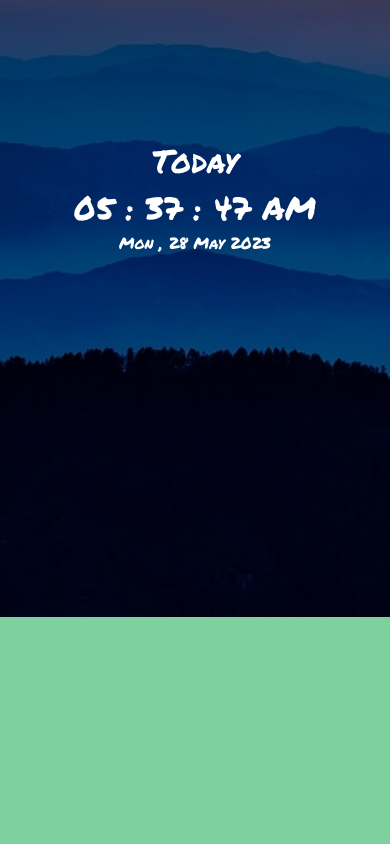
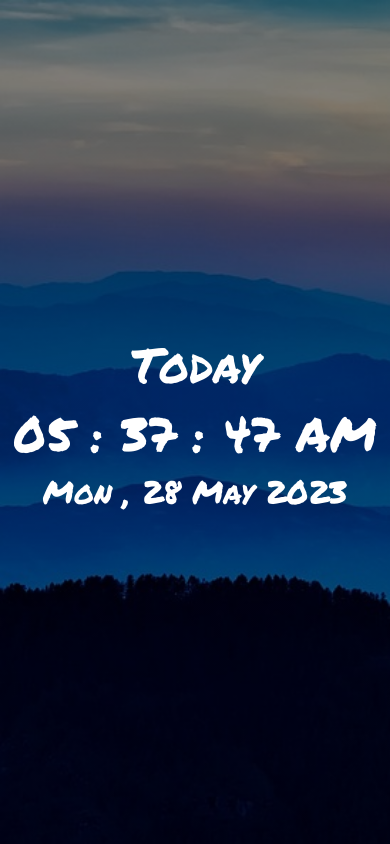
Before and after one commit to Feisal2023/Digital-Clock-Project, a plain HTML site: page index.html in a window 390 px wide. Drawn offline with Linux system fonts and the light colour scheme.

Commit message:
updated successfully

```diff
--- a/css/styl.css
+++ b/css/styl.css
@@ -44,14 +44,14 @@ body {
 @media (max-width: 500px) {
   .container {
     width: 100vw;
-    height: 100vw;
+    height: 100hw;
   }
   #today, #time {
     color: #fff;
-    font-size: 2rem;
+    font-size: 3rem;
   }
   #date {
     color: #fff;
-    font-size: 1rem;
+    font-size: 2rem;
   }
 }
```
